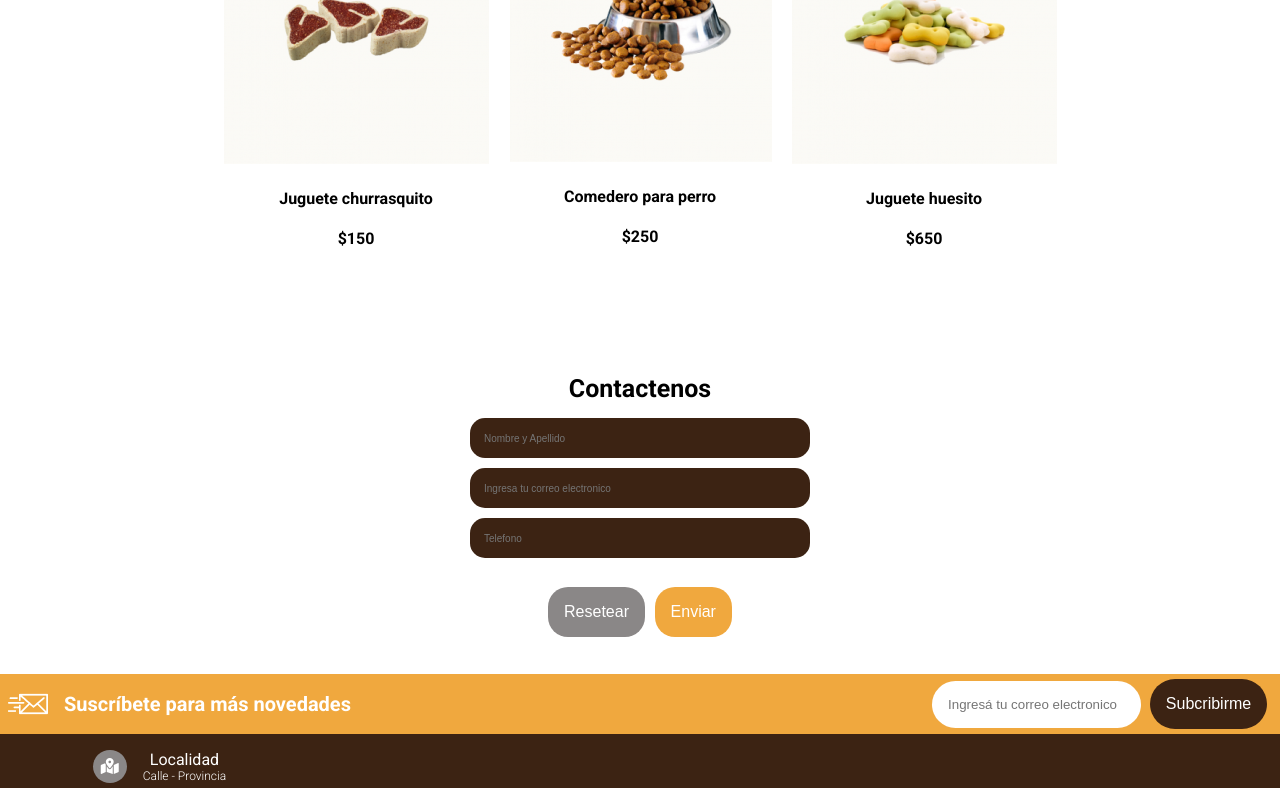
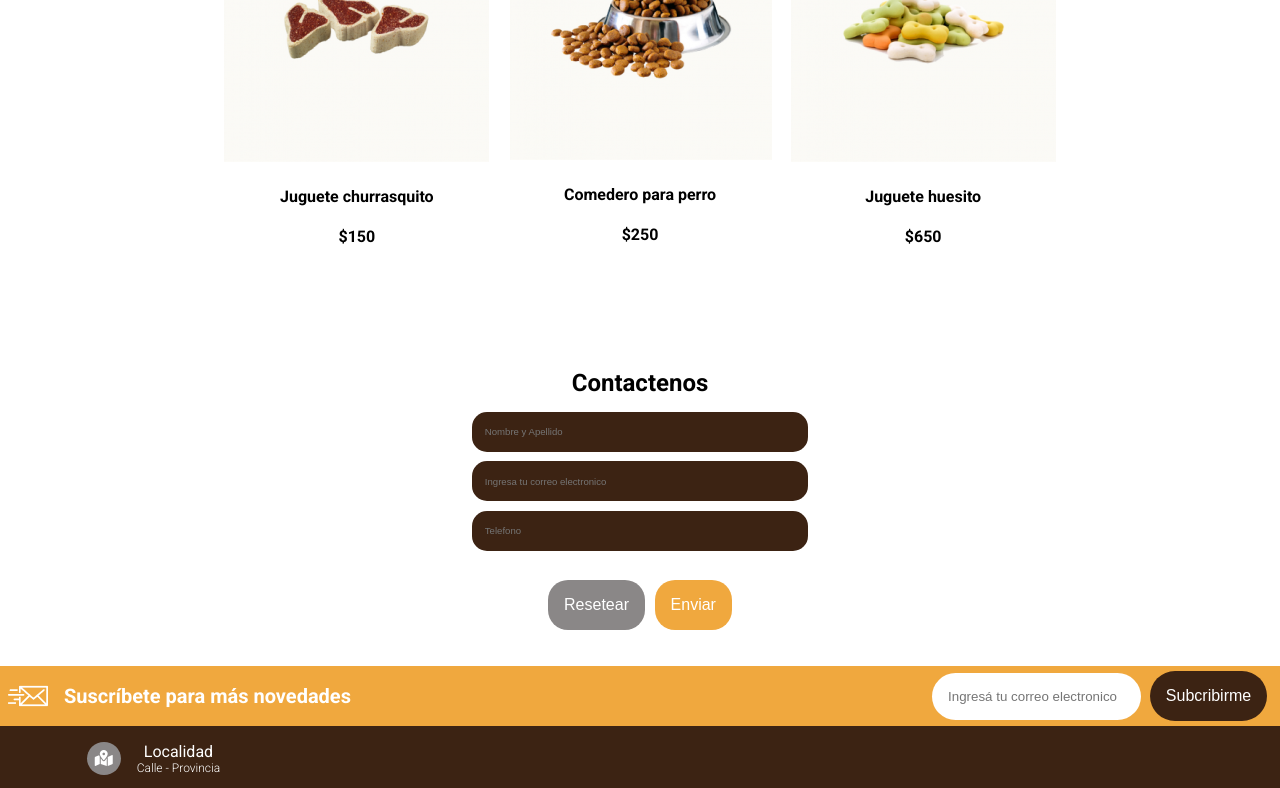
Before and after one commit to milesmorales10/frontend1, a plain HTML site: page petshop/index.html in a window 1280 px wide. Shown: the part 816-1604 px from the top of the page. Drawn offline with Linux system fonts and the light colour scheme.

Commit message:
px to rem

```diff
--- a/petshop/css/styles.css
+++ b/petshop/css/styles.css
@@ -99,7 +99,7 @@ button {
 }
 
 .products-list article {
-    margin: 50px 10px;
+    margin: 3rem 0.6rem;
 }
 
 .main-icon {
@@ -112,19 +112,19 @@ button {
     width: 100%;
     background-color: white;
     text-align: center;
-    padding-top: 65px;
+    padding-top: 4rem;
     margin-bottom: 2rem;
 }
 
 #contact h2 {
-    font-size: 25px;
-    margin-bottom: 10px;
+    font-size: 1.5rem;
+    margin-bottom: 0.6rem;
 }
 
 #form-contact input {
-    margin: 5px;
-    width: 340px;
-    height: 40px;
+    margin: 0.3rem;
+    width: 21rem;
+    height: 2.5rem;
     background: #3C2313;
     border-radius: 15px;
     border-style: none;
@@ -132,8 +132,8 @@ button {
 
 #form-contact input[placeholder] {
     color: white;
-    font-size: 10px;
-    padding-left: 14px;
+    font-size: 0.6rem;
+    padding-left: 0.8rem;
 }
 
 .form-button {
@@ -194,7 +194,7 @@ button {
     justify-content: space-between;
     background: #3C2313;
     color: #fff;
-    padding: 0 70px;
+    padding: 0 4rem;
 }
 
 .info-icon {
```
